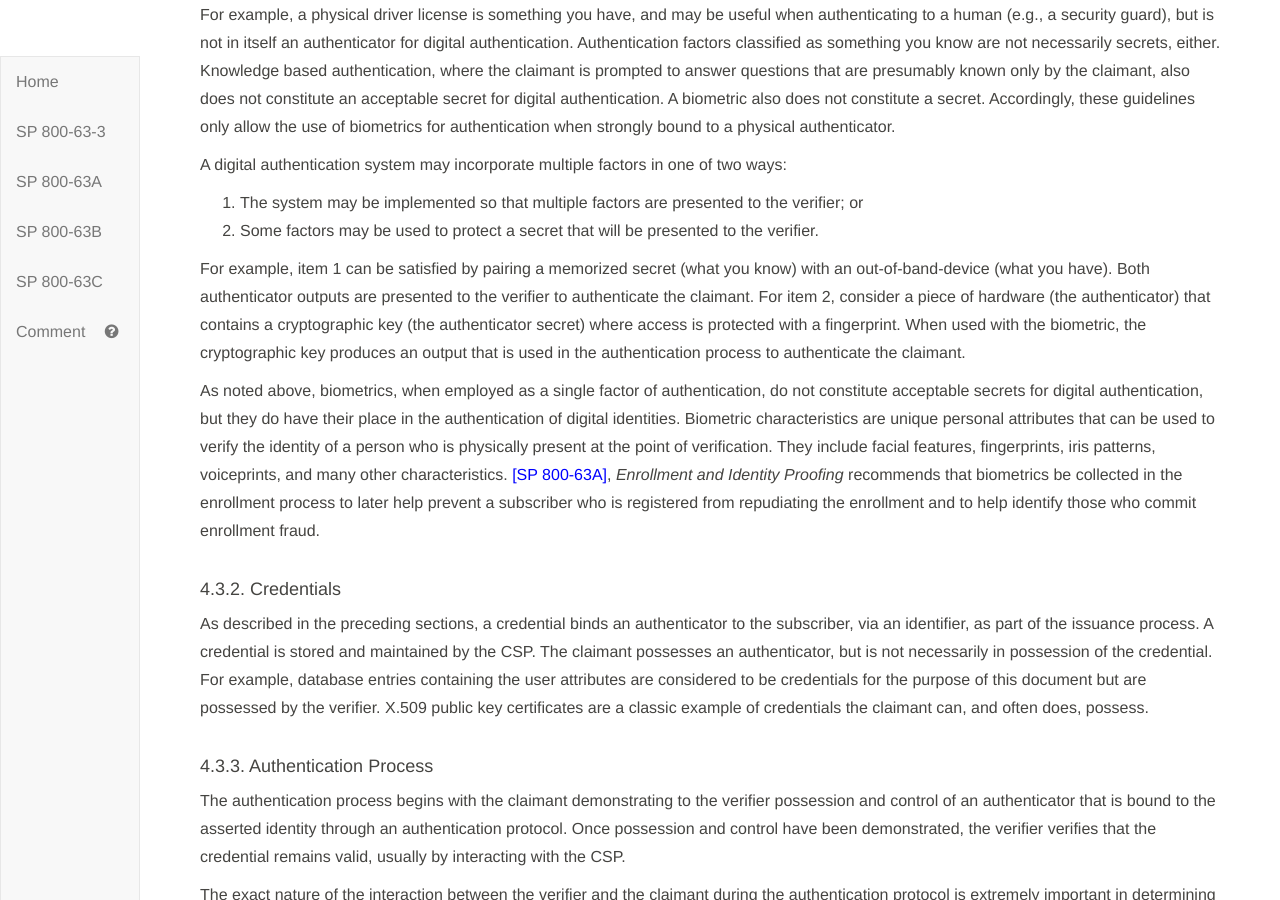
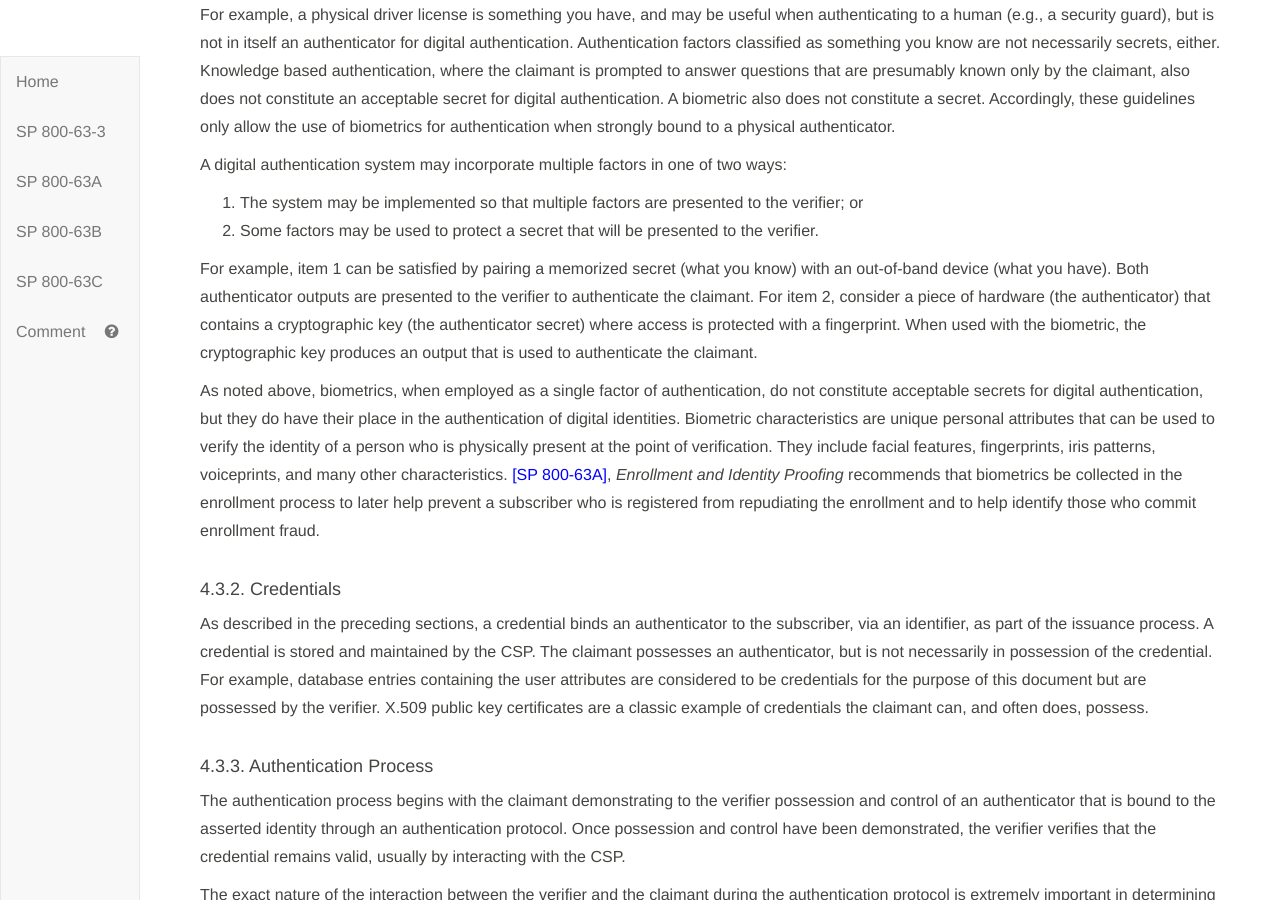
Before and after one commit to usnistgov/800-63-3, a Jekyll site: the page built from sp800-63-3/sec4_model.md, in a window 1280 px wide and 900 px high, scrolled down 4042 px. Built offline with Jekyll 4.4.1, drawn with Linux system fonts in a browser that asks for light colours; our own code applies the rules of GitHub Pages for plain Markdown files.

Commit message:
review fixes

```diff
--- a/sp800-63-3/sec4_model.md
+++ b/sp800-63-3/sec4_model.md
@@ -88,7 +88,7 @@ A digital authentication system may incorporate multiple factors in one of two w
 1. The system may be implemented so that multiple factors are presented to the verifier; or
 2. Some factors may be used to protect a secret that will be presented to the verifier.
 
-For example, item 1 can be satisfied by pairing a memorized secret (what you know) with an out-of-band-device (what you have). Both authenticator outputs are presented to the verifier to authenticate the claimant. For item 2, consider a piece of hardware (the authenticator) that contains a cryptographic key (the authenticator secret) where access is protected with a fingerprint. When used with the biometric, the cryptographic key produces an output that is used in the authentication process to authenticate the claimant.
+For example, item 1 can be satisfied by pairing a memorized secret (what you know) with an out-of-band device (what you have). Both authenticator outputs are presented to the verifier to authenticate the claimant. For item 2, consider a piece of hardware (the authenticator) that contains a cryptographic key (the authenticator secret) where access is protected with a fingerprint. When used with the biometric, the cryptographic key produces an output that is used to authenticate the claimant.
 
 As noted above, biometrics, when employed as a single factor of authentication, do not constitute acceptable secrets for digital authentication, but they do have their place in the authentication of digital identities. Biometric characteristics are unique personal attributes that can be used to verify the identity of a person who is physically present at the point of verification. They include facial features, fingerprints, iris patterns, voiceprints, and many other characteristics. [[SP 800-63A]](sp800-63a.html), *Enrollment and Identity Proofing* recommends that biometrics be collected in the enrollment process to later help prevent a subscriber who is registered from repudiating the enrollment and to help identify those who commit enrollment fraud.
 
```
Also changed, not shown: sp800-63-3/sec5_DIRM.md (+1 -1 lines).
